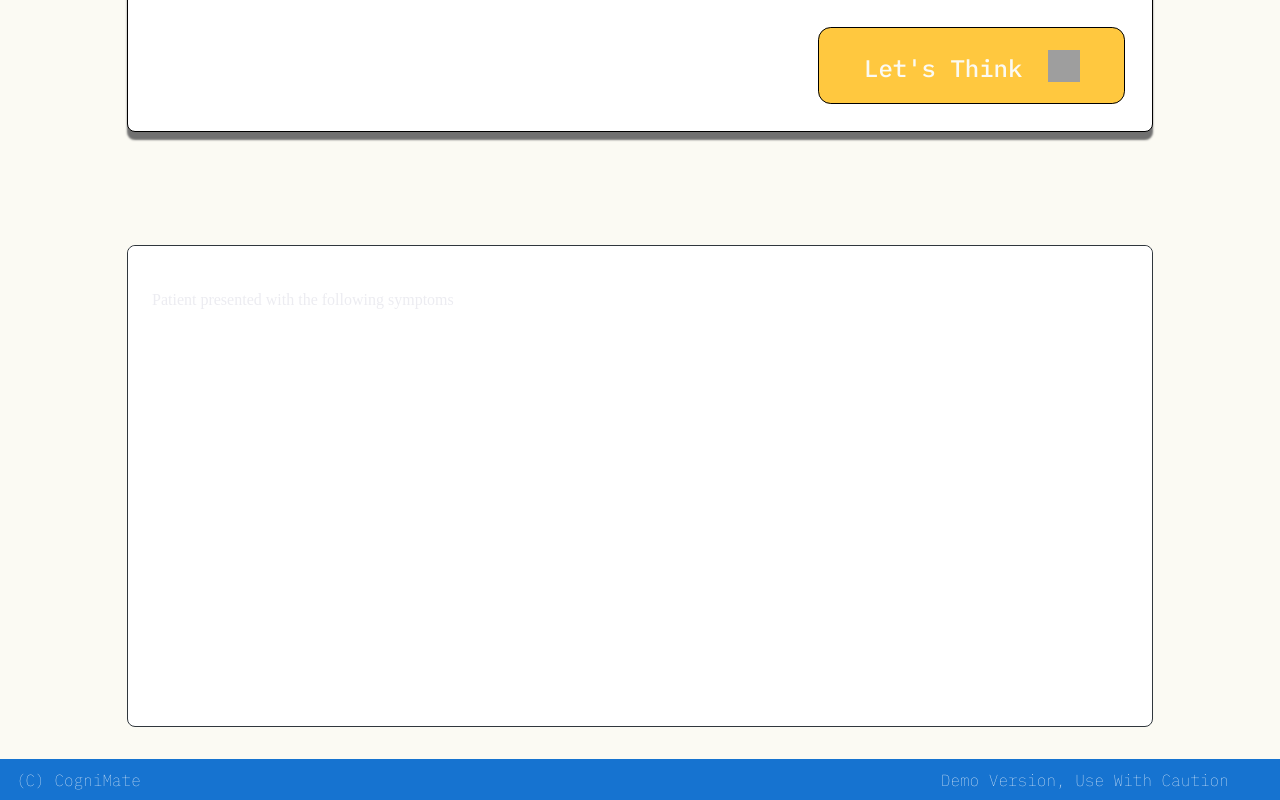
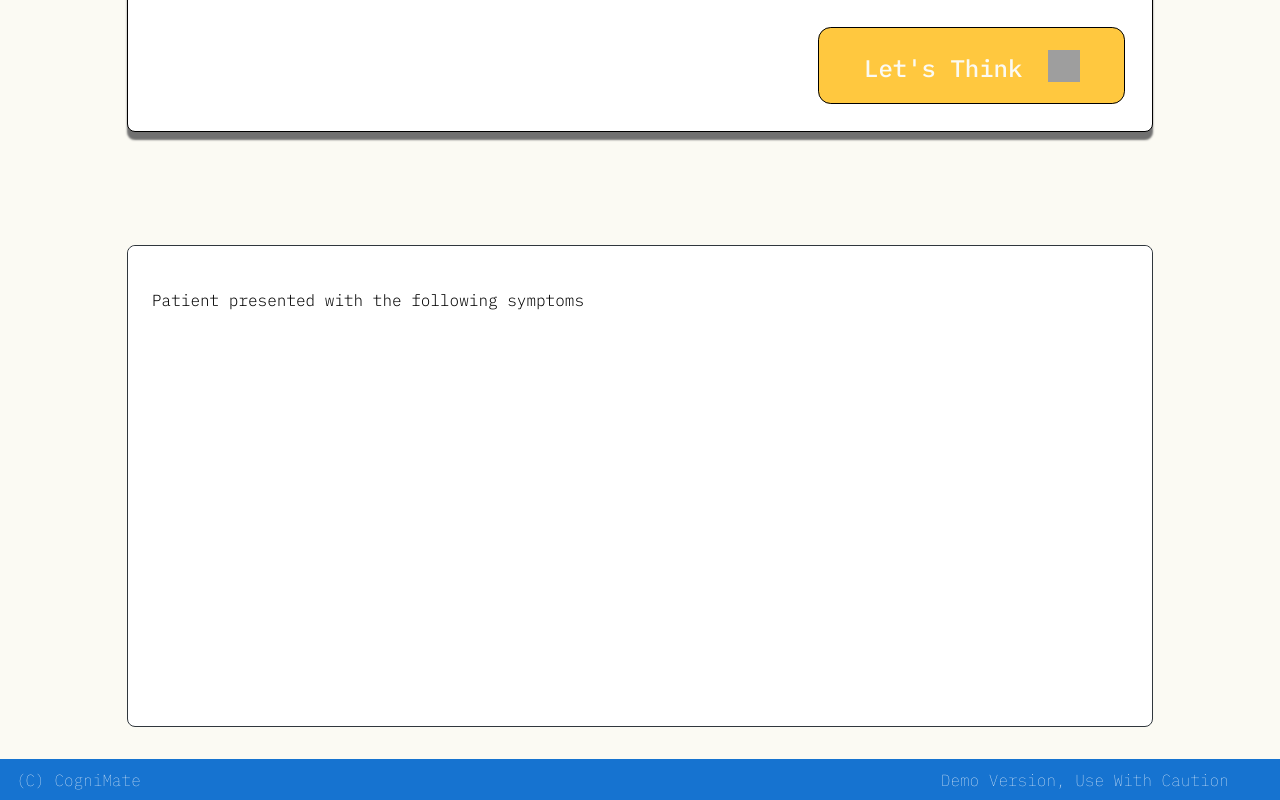
Before and after one commit to aneeshe/MedGPT-maybe, a Next.js app: page / in a window 1280 px wide. Shown: the part 310-1110 px from the top of the page. Built offline with nearby package versions, Linux system fonts and the light colour scheme; grey boxes are pictures that could not be loaded.

Commit message:
Updating text field

```diff
--- a/styles/Home.module.css
+++ b/styles/Home.module.css
@@ -130,6 +130,9 @@
   height: 100%;
   overflow-y: scroll;
   border-radius: 0.5rem;
+  color: "#000000";
+  font-family: "IBM Plex Mono", sans-serif;
+  font-weight: 300;
 }
 
 .messagelistloading {
@@ -155,7 +158,7 @@
 .usermessagewaiting {
   padding: 1.5rem;
   color: #ececf1;
-  background: linear-gradient(to left, #070809, #1a1c20, #070809);
+  background: #ffffff;
   background-size: 200% 200%;
   background-position: -100% 0;
   animation: loading-gradient 2s ease-in-out infinite;
@@ -175,7 +178,7 @@
 .apimessage {
   background: #ffffff;
   padding: 1.5rem;
-  color: #ececf1;
+  color: #000000;
   animation: fadein 0.5s;
 }
 
```
